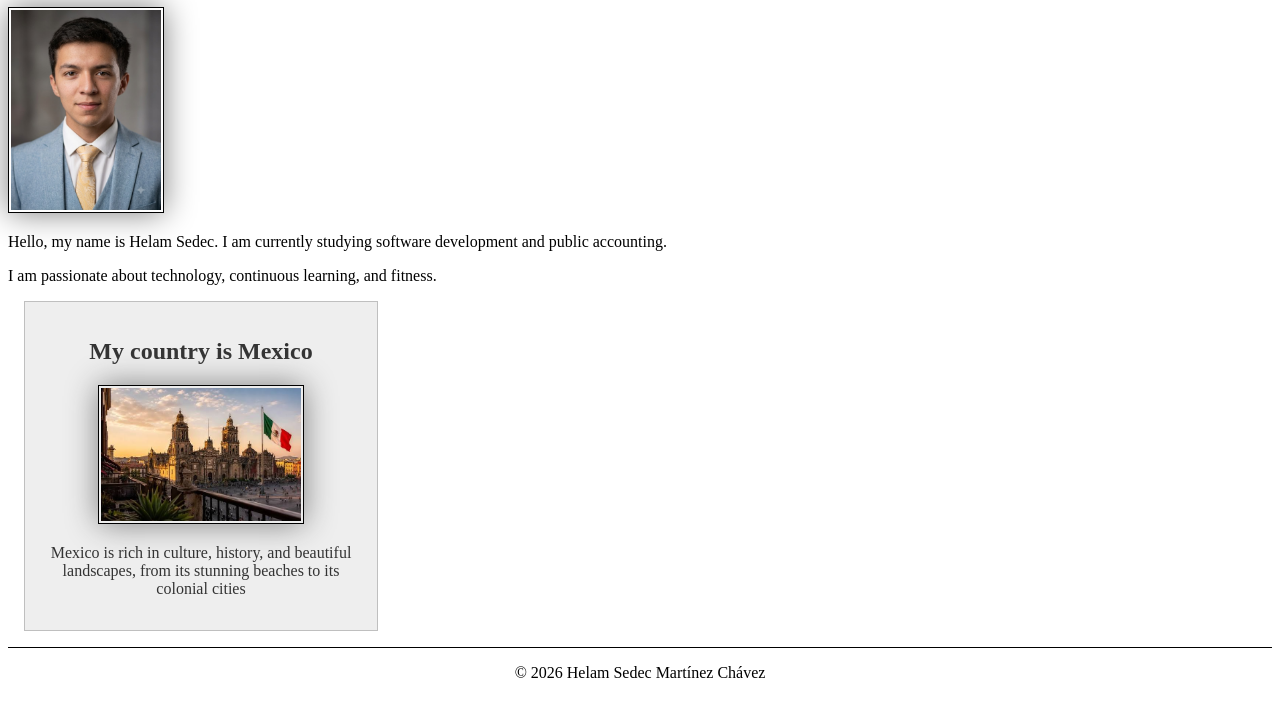
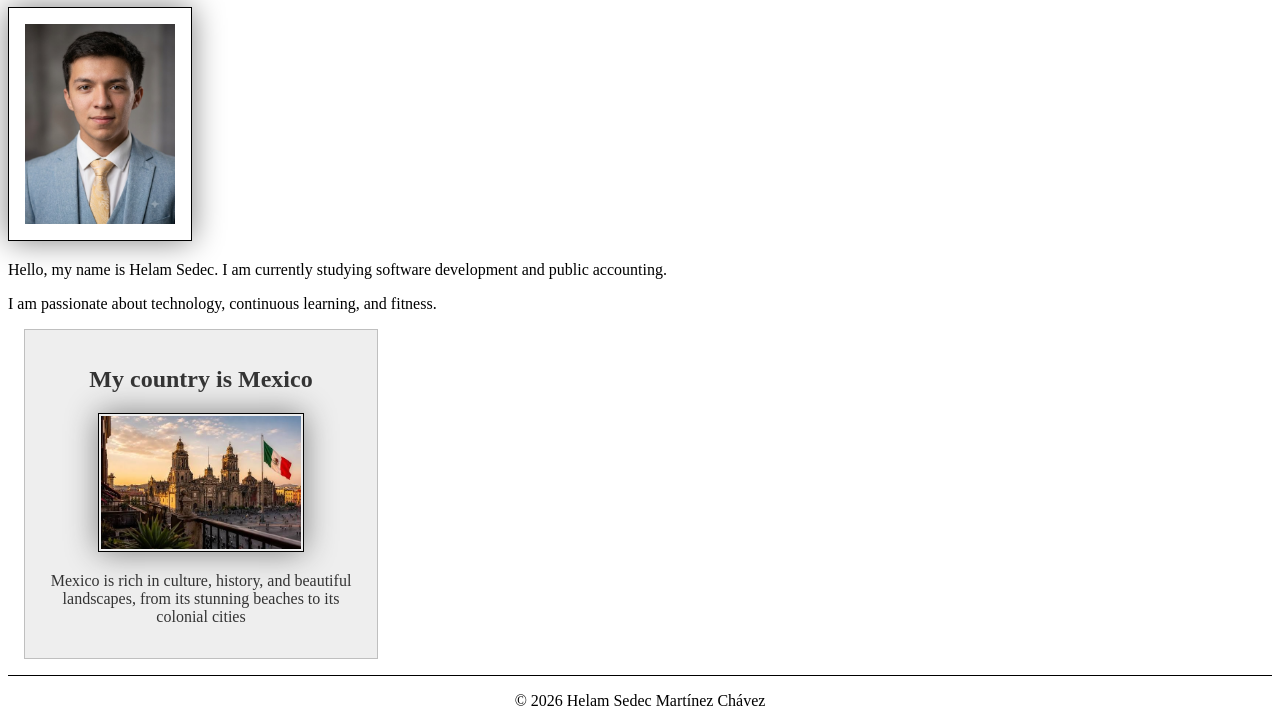
Before and after one commit to helamsedec/wdd130, a plain HTML site: page index.html in a window 1280 px wide. Shown: the part 217-943 px from the top of the page. Before the commit the page ends 915 px from the top, so only its background shows below. Drawn offline with Linux system fonts and the light colour scheme.

Commit message:
actualizacion de main img

```diff
--- a/styles/styles.css
+++ b/styles/styles.css
@@ -47,6 +47,9 @@ aside img {
 main img {
     width: 150px;
     height: auto;
+    border: 1px solid black;
+    padding: 1rem;
+
 }
 
 footer {
```
